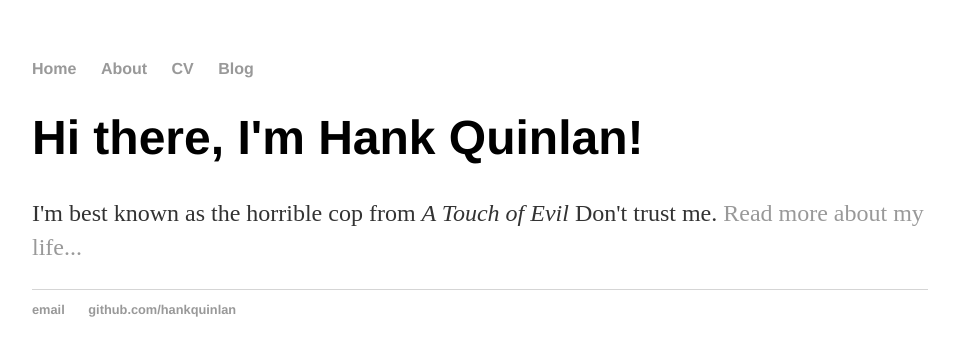
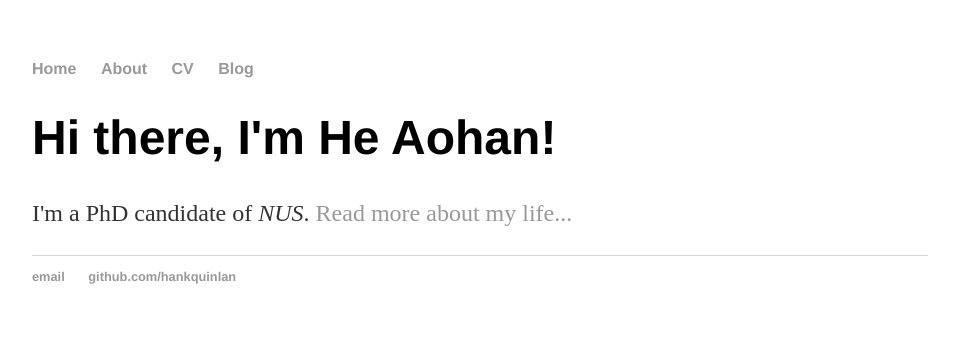
Before and after one commit to heaohan/heaohan.github.io, a Jekyll site: the page built from index.html, in a window 1280 px wide. Shown: the top 356 px of the page, without its empty margins (160-1119 px from the left). Built offline with Jekyll 4.4.1, drawn with Linux system fonts in a browser that asks for light colours.

Commit message:
Update index.html

```diff
--- a/index.html
+++ b/index.html
@@ -1,8 +1,8 @@
 ---
 layout: default
-title: Hank Quinlan, Horrible Cop
+title: He Aohan, Liverpool Fan
 ---
 <div class="blurb">
-	<h1>Hi there, I'm Hank Quinlan!</h1>
-	<p>I'm best known as the horrible cop from <em>A Touch of Evil</em> Don't trust me. <a href="/about">Read more about my life...</a></p>
+	<h1>Hi there, I'm He Aohan!</h1>
+	<p>I'm a PhD candidate of <em>NUS</em>. <a href="/about">Read more about my life...</a></p>
 </div><!-- /.blurb -->
```
